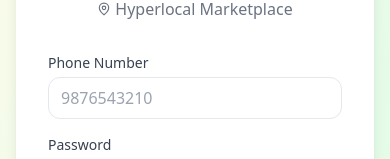
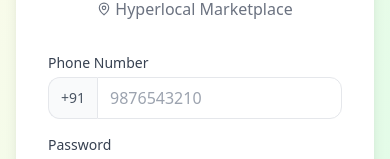
Before and after one commit to karansuyal/localkart, a React (Vite) app in the folder frontend/: page /login in a window 390 px wide. Shown: the part 327-486 px from the top of the page. Built offline with nearby package versions, Linux system fonts and the light colour scheme; no server answers.

Commit message:
Switch to phone-based auth, remove Firebase OTP

```diff
--- a/frontend/src/pages/Login.jsx
+++ b/frontend/src/pages/Login.jsx
@@ -4,6 +4,7 @@ import { useForm } from 'react-hook-form'
 import toast from 'react-hot-toast'
 import { authAPI } from '../services/api'
 import { useAuthStore } from '../context/store'
+import { getErrorMessage } from '../utils/errorMessage'
 import { ShoppingBag, MapPin } from 'lucide-react'
 
 export default function Login() {
@@ -15,7 +16,12 @@ export default function Login() {
   const onSubmit = async (data) => {
     setLoading(true)
     try {
-      const res = await authAPI.login(data)
+      // Always send phone as +91 plus exactly 10 digits, so it matches
+      // whatever format the backend stored at registration time -- the
+      // input itself only ever lets the user type the 10 digits (see
+      // onChange below), this is just a final safety strip.
+      const cleanPhone = `+91${data.phone.replace(/\D/g, '').slice(-10)}`
+      const res = await authAPI.login({ ...data, phone: cleanPhone })
       const { access_token, refresh_token, user_id, role } = res.data
       login({ id: user_id, role }, access_token)
       toast.success('Login successful! 🎉')
@@ -24,7 +30,7 @@ export default function Login() {
       else if (role === 'admin') navigate('/admin')
       else navigate('/home')
     } catch (err) {
-      toast.error(err.response?.data?.detail || 'Login failed')
+      toast.error(getErrorMessage(err, 'Login failed'))
     } finally {
       setLoading(false)
     }
@@ -46,12 +52,27 @@ export default function Login() {
         <form onSubmit={handleSubmit(onSubmit)} className="space-y-4">
           <div>
             <label className="block text-sm font-medium text-gray-700 mb-1">Phone Number</label>
-            <input
-              type="tel"
-              {...register('phone', { required: 'Phone number required', minLength: { value: 10, message: 'Enter a valid phone number' } })}
-              className="input-field"
-              placeholder="9876543210"
-            />
+            <div className="flex">
+              <span className="inline-flex items-center px-3 rounded-l-xl border border-r-0 border-gray-200 bg-gray-50 text-gray-600 font-medium text-sm select-none">
+                +91
+              </span>
+              <input
+                type="tel"
+                inputMode="numeric"
+                maxLength={10}
+                {...register('phone', {
+                  required: 'Phone number required',
+                  pattern: { value: /^\d{10}$/, message: 'Enter exactly 10 digits, no spaces or symbols' }
+                })}
+                onChange={(e) => {
+                  // Strip anything that isn't a digit as the user types, so
+                  // spaces/dashes/+91 typed by habit never make it into the value.
+                  e.target.value = e.target.value.replace(/\D/g, '').slice(0, 10)
+                }}
+                className="input-field rounded-l-none flex-1"
+                placeholder="9876543210"
+              />
+            </div>
             {errors.phone && <p className="text-red-500 text-xs mt-1">{errors.phone.message}</p>}
           </div>
           <div>
--- a/frontend/src/pages/Register.jsx
+++ b/frontend/src/pages/Register.jsx
@@ -4,6 +4,7 @@ import { useForm } from 'react-hook-form'
 import toast from 'react-hot-toast'
 import { authAPI } from '../services/api'
 import { useAuthStore } from '../context/store'
+import { getErrorMessage } from '../utils/errorMessage'
 import { ShoppingBag } from 'lucide-react'
 
 const ROLES = [
@@ -22,7 +23,14 @@ export default function Register() {
   const onSubmit = async (data) => {
     setLoading(true)
     try {
-      const res = await authAPI.register(data)
+      // Same normalization as Login: always +91 plus exactly 10 digits.
+      const cleanPhone = `+91${data.phone.replace(/\D/g, '').slice(-10)}`
+      // Pydantic's Optional[EmailStr] rejects an empty string ("" is not a
+      // valid email) -- it only accepts a real email or the field being
+      // absent entirely. So an unfilled email box must become undefined,
+      // not "".
+      const payload = { ...data, phone: cleanPhone, email: data.email?.trim() || undefined }
+      const res = await authAPI.register(payload)
       const { access_token, user_id, role } = res.data
       login({ id: user_id, role }, access_token)
       toast.success('Registration successful! Welcome to LocalKart 🎉')
@@ -30,7 +38,7 @@ export default function Register() {
       else if (role === 'delivery') navigate('/delivery')
       else navigate('/home')
     } catch (err) {
-      toast.error(err.response?.data?.detail || 'Registration failed')
+      toast.error(getErrorMessage(err, 'Registration failed'))
     } finally {
       setLoading(false)
     }
@@ -54,12 +62,25 @@ export default function Register() {
           </div>
           <div>
             <label className="block text-sm font-medium text-gray-700 mb-1">Phone Number</label>
-            <input
-              type="tel"
-              {...register('phone', { required: 'Phone number required', minLength: { value: 10, message: 'Enter a valid phone number' } })}
-              className="input-field"
-              placeholder="9876543210"
-            />
+            <div className="flex">
+              <span className="inline-flex items-center px-3 rounded-l-xl border border-r-0 border-gray-200 bg-gray-50 text-gray-600 font-medium text-sm select-none">
+                +91
+              </span>
+              <input
+                type="tel"
+                inputMode="numeric"
+                maxLength={10}
+                {...register('phone', {
+                  required: 'Phone number required',
+                  pattern: { value: /^\d{10}$/, message: 'Enter exactly 10 digits, no spaces or symbols' }
+                })}
+                onChange={(e) => {
+                  e.target.value = e.target.value.replace(/\D/g, '').slice(0, 10)
+                }}
+                className="input-field rounded-l-none flex-1"
+                placeholder="9876543210"
+              />
+            </div>
             {errors.phone && <p className="text-red-500 text-xs mt-1">{errors.phone.message}</p>}
           </div>
           <div>
--- /dev/null
+++ b/frontend/src/utils/errorMessage.js
@@ -0,0 +1,26 @@
+// FastAPI/Pydantic validation errors (HTTP 422) return `detail` as an array
+// of objects like [{ type, loc, msg, input, ctx }], not a plain string.
+// Passing that array straight into toast.error() or any JSX text node
+// crashes React ("Objects are not valid as a React child" -- error #31 in
+// production builds), which is what was causing the white screen after a
+// failed register/login. This always returns a safe, displayable string.
+export function getErrorMessage(err, fallback = 'Something went wrong') {
+  const detail = err?.response?.data?.detail
+
+  if (!detail) return fallback
+  if (typeof detail === 'string') return detail
+
+  if (Array.isArray(detail)) {
+    // Pydantic validation error array -- join each item's human message.
+    return detail
+      .map(d => (typeof d === 'string' ? d : d?.msg))
+      .filter(Boolean)
+      .join(', ') || fallback
+  }
+
+  // Single validation error object (older FastAPI versions sometimes send
+  // a bare object instead of an array).
+  if (typeof detail === 'object' && detail.msg) return detail.msg
+
+  return fallback
+}
```
